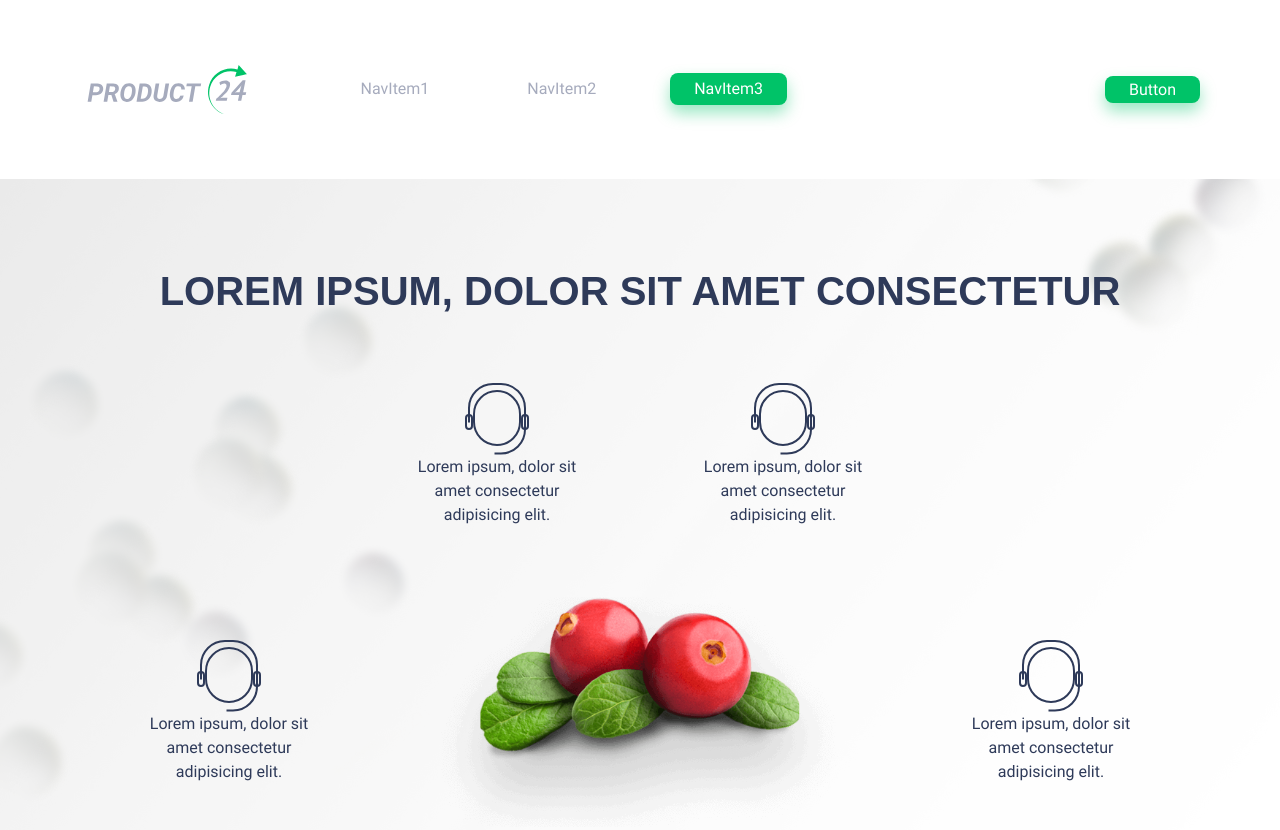
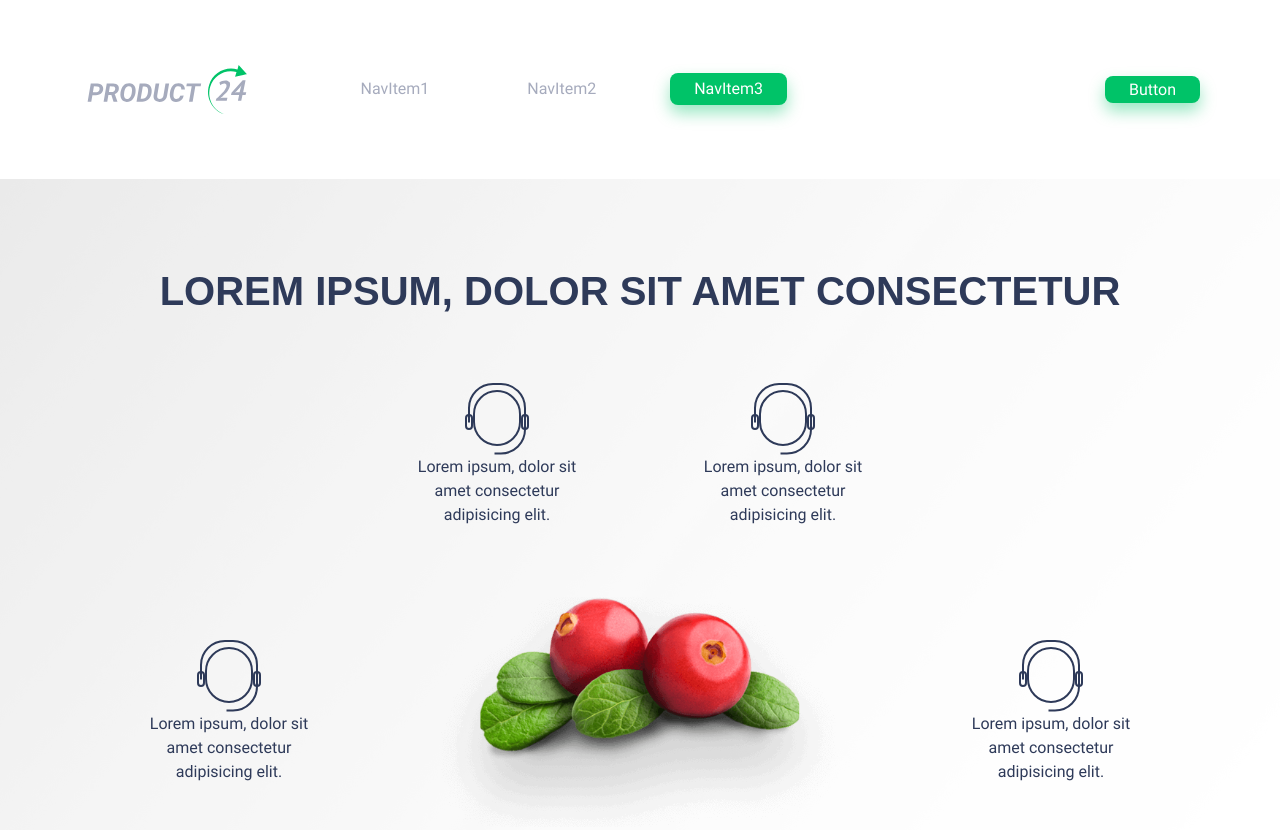
Before and after one commit to SergeyKarachevtcev/test-landing, a website: page index.html in a window 1280 px wide. Shown: the top 830 px of the page. Drawn offline with Linux system fonts and the light colour scheme; files whose address does not match are found by name; a web font is replaced by a local one.

Commit message:
litle fix

```diff
--- a/index.html
+++ b/index.html
@@ -17,7 +17,7 @@
     <link rel="icon" type="image/png" sizes="32x32" href="/img/favicon/favicon-32x32.png" />
     <link rel="icon" type="image/png" sizes="96x96" href="/img/favicon/favicon-96x96.png" />
     <link rel="icon" type="image/png" sizes="16x16" href="/img/favicon/favicon-16x16.png" />
-    <link rel="manifest" href="/img/favicon/manifest.json" />
+    <!-- <link rel="manifest" href="/img/favicon/manifest.json" /> -->
     <meta name="msapplication-TileImage" content="/img/favicon/ms-icon-144x144.png" />
 
     <!-- main css -->
@@ -231,8 +231,6 @@
           </div>
         </div>
       </div>
-      <img src="./img/paralax/pattern.png" alt="" class="paralax-img paralax-left" data-speed="0.5" />
-      <img src="./img/paralax/pattern2.png" alt="" class="paralax-img paralax-right" data-speed="0.8" />
     </section>
 
     <!-- slider  -->
--- a/src/modules/swiper.js
+++ b/src/modules/swiper.js
@@ -19,5 +19,3 @@ const swiper = new Swiper('.swiper', {
     el: '.swiper-scrollbar',
   },
 });
-
-swiper();
```
